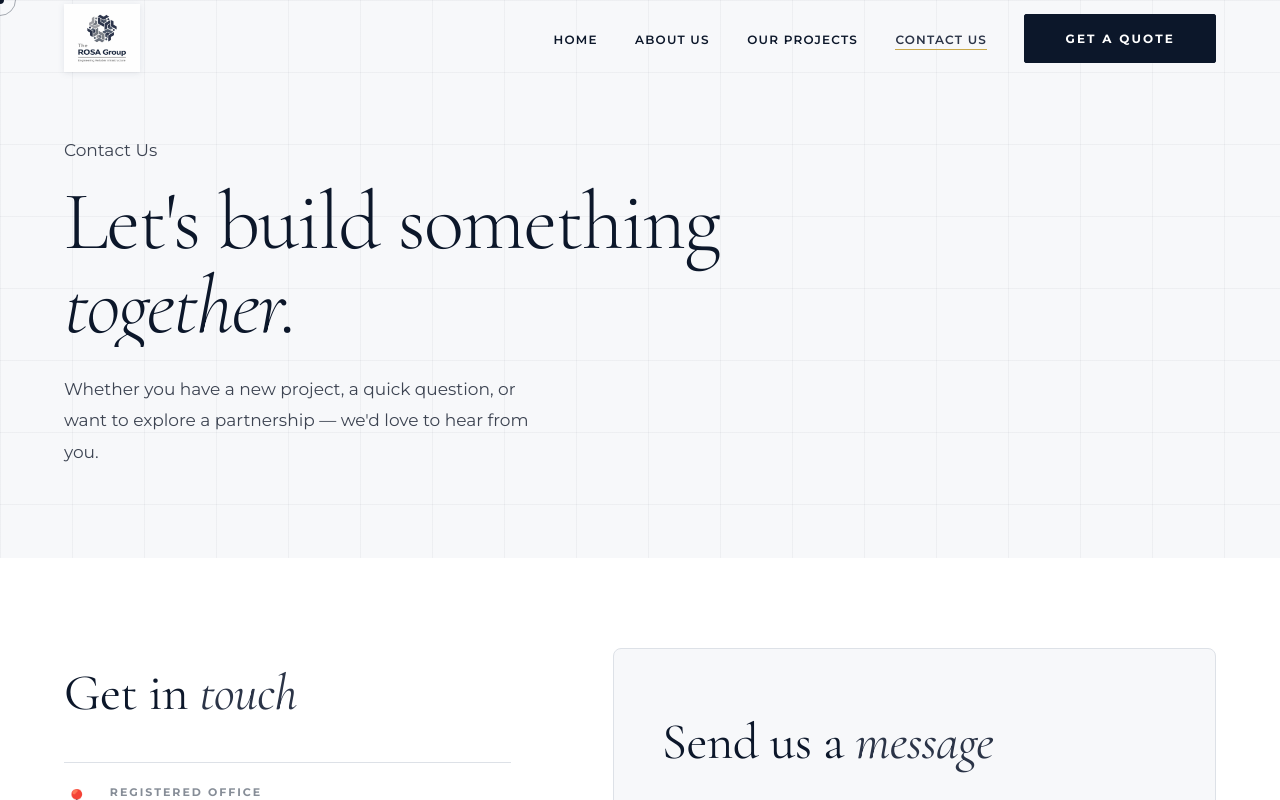
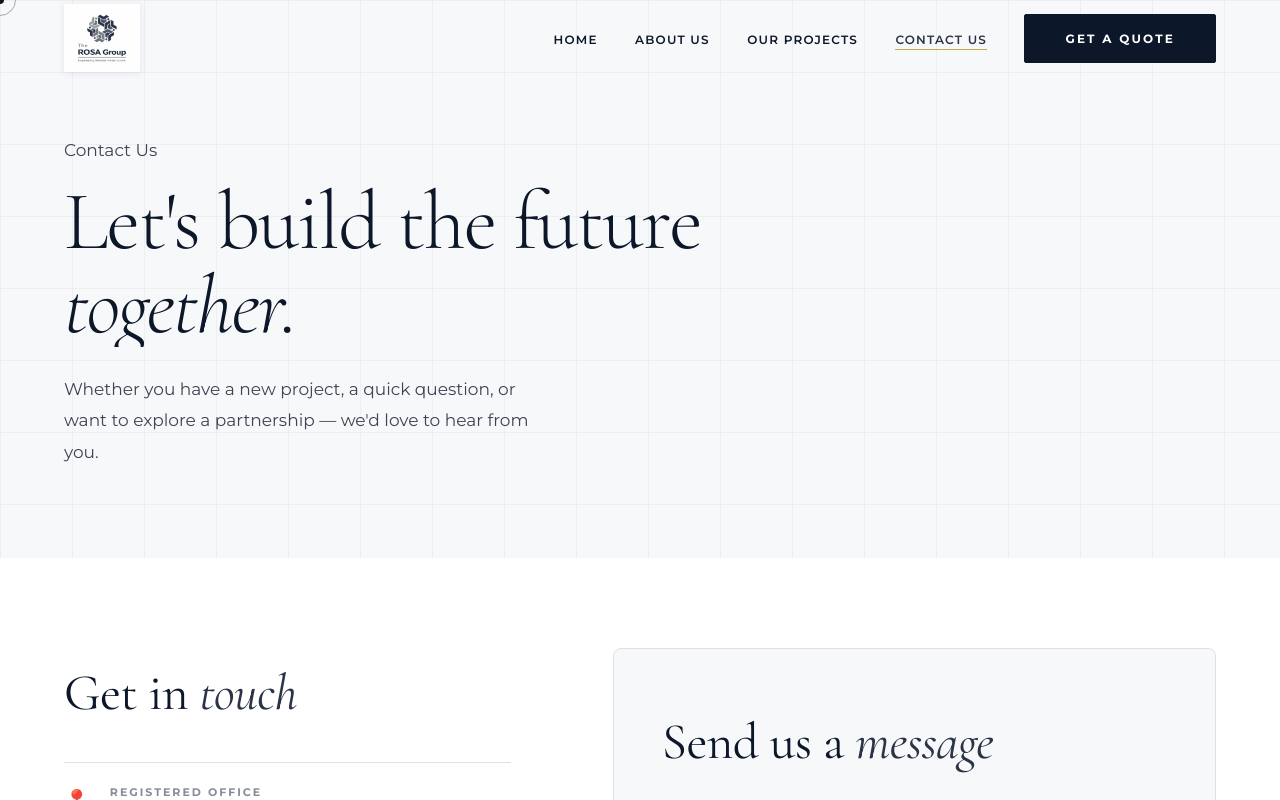
Before and after one commit to shinedigital-s/rosa-group, a React (Vite) app: page /contact in a window 1280 px wide. Shown: the top 800 px of the page. Built offline with nearby package versions, Linux system fonts and the light colour scheme.

Commit message:
your message here 2

```diff
--- a/src/pages/Contact.jsx
+++ b/src/pages/Contact.jsx
@@ -109,7 +109,7 @@ export default function Contact() {
             <span>Contact Us</span>
           </div>
           <h1 className="contact-hero__title">
-            {["Let's", "build", "something"].map((w, i) => (
+            {["Let's", "build", "the future"].map((w, i) => (
               <span key={i} className="word">{w} </span>
             ))}
             <br />
```
